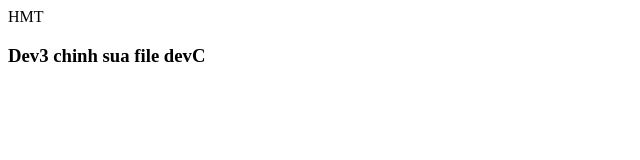
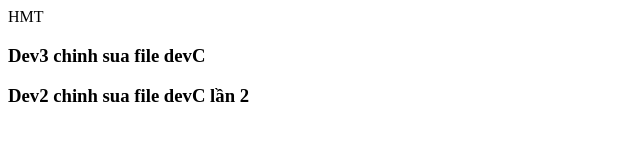
Before and after one commit to Sc1l3nt/Cyber, a plain HTML site: page devC.html in a window 1280 px wide. Shown: the whole page, without its empty margins (0-640 px from the left). Drawn offline with Linux system fonts and the light colour scheme.

Commit message:
devC update

```diff
--- a/devC.html
+++ b/devC.html
@@ -9,5 +9,6 @@
 <body>
     HMT
     <h3>Dev3 chinh sua file devC</h3>
+    <h3>Dev2 chinh sua file devC lần 2</h3>
 </body>
 </html>
```
